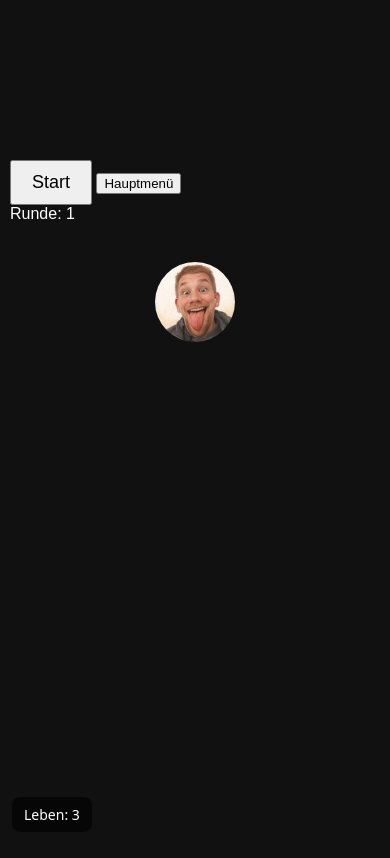
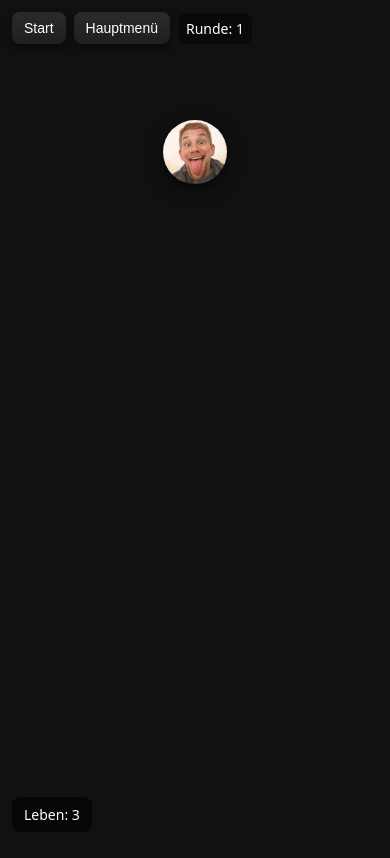
Before and after one commit to lukassk87-hash/Tippi, a website: page www/miss.html in a window 390 px wide. Drawn offline with Linux system fonts and the light colour scheme.

Commit message:
Aktualisieren von miss.css

```diff
--- a/www/css/miss.css
+++ b/www/css/miss.css
@@ -1,47 +1,74 @@
-/* css/miss.css */
-body {
+/* =========================
+   css/miss.css - Überarbeitet
+   - Entfernt großes Body-Padding
+   - #game nutzt volle Viewport-Höhe
+   - Korrigierte Canvas-Position
+   - Z-Index-Korrekturen für miss und overlay
+   - Kleine UI-Verbesserungen
+   ========================= */
+
+/* Grundlayout */
+html, body {
+  height: 100%;
   margin: 0;
-  padding-top: 150px;
-  padding-bottom: 150px;
+  padding: 0;
   background: #111;
   overflow: hidden;
-  font-family: sans-serif;
-  color: white;
+  font-family: system-ui, -apple-system, "Segoe UI", Roboto, "Helvetica Neue", Arial, sans-serif;
+  color: #fff;
+  -webkit-font-smoothing: antialiased;
+  -moz-osx-font-smoothing: grayscale;
 }
 
-/* Spielbereich 200px Abstand oben und unten */
+/* Spielcontainer füllt Viewport (bei Bedarf Header/Footer separat behandeln) */
 #game {
   position: relative;
   width: 100%;
-  height: calc(100vh - 400px);
+  height: 100vh;
   box-sizing: border-box;
+  overflow: hidden;
 }
 
+/* Canvas: absolut, deckt den gesamten Spielbereich ab */
 #gameCanvas {
-  position: central;
+  position: absolute;
   top: 0;
   left: 0;
   width: 100%;
   height: 100%;
+  display: block;
+  background: transparent;
+  z-index: 10;
 }
 
+/* Miss (das draggable Bild) */
 #miss {
   position: absolute;
   width: 80px;
   height: 80px;
   border-radius: 50%;
-  /* pointer-events must be enabled so the element can be grabbed */
-  pointer-events: auto;
-  touch-action: none; /* prevent default touch gestures while dragging */
+  pointer-events: auto;      /* Element muss pointer-events haben, damit es gegriffen werden kann */
+  touch-action: none;        /* verhindert native Touch-Gesten beim Draggen */
   cursor: grab;
   user-select: none;
   -webkit-user-drag: none;
+  transform: translate3d(0,0,0); /* GPU-Boost für flüssigere Positionierung */
+  z-index: 20;               /* über dem Canvas */
+  will-change: left, top;
+  box-shadow: 0 6px 18px rgba(0,0,0,0.6);
+  transition: box-shadow 120ms ease;
+  object-fit: cover;
+  background-color: transparent;
 }
 
+/* Visuelles Feedback beim Greifen */
 #miss.dragging {
   cursor: grabbing;
+  box-shadow: 0 10px 28px rgba(0,0,0,0.7);
+  transition: none;
 }
 
+/* Overlay für Flash-Effekte (grün/rot) */
 #overlay {
   position: absolute;
   top: 0;
@@ -49,24 +76,87 @@ body {
   width: 100%;
   height: 100%;
   pointer-events: none;
+  z-index: 30; /* über allem, damit Flash sichtbar ist */
+  mix-blend-mode: normal;
 }
 
+/* UI-Container (Buttons, Rundenzahl) */
 #ui {
   position: absolute;
-  top: 10px;
-  left: 10px;
-  z-index: 20;
+  top: 12px;
+  left: 12px;
+  z-index: 40;
+  display: flex;
+  gap: 8px;
+  align-items: center;
+  pointer-events: auto;
 }
 
-#startBtn {
-  padding: 10px 20px;
-  font-size: 18px;
+/* Start- und Menü-Buttons */
+#startBtn, #mainMenuBtn {
+  padding: 8px 14px;
+  font-size: 16px;
+  border: none;
+  border-radius: 8px;
+  background: linear-gradient(180deg, #2b2b2b, #1f1f1f);
+  color: #fff;
+  cursor: pointer;
+  box-shadow: 0 4px 10px rgba(0,0,0,0.5);
+}
+#startBtn:active, #mainMenuBtn:active { transform: translateY(1px); }
+
+/* Rundenzahl */
+#roundInfo {
+  font-size: 16px;
+  padding: 6px 10px;
+  background: rgba(0,0,0,0.45);
+  border-radius: 8px;
 }
 
-.greenFlash {
-  background: rgba(0,255,0,0.3);
+/* Lives-Display (falls per JS erzeugt) */
+#livesDisplay {
+  position: fixed;
+  left: 12px;
+  bottom: 12px;
+  z-index: 9999;
+  padding: 8px 12px;
+  border-radius: 8px;
+  background: rgba(0,0,0,0.6);
+  color: #fff;
+  font-family: system-ui, sans-serif;
+  font-size: 14px;
+  pointer-events: none;
 }
 
+/* Flash-Klassen (Overlay) */
+.greenFlash {
+  background: rgba(0, 255, 120, 0.18);
+  animation: flashFade 300ms ease-out;
+}
 .redFlash {
-  background: rgba(255,0,0,0.3);
+  background: rgba(255, 60, 60, 0.18);
+  animation: flashFade 300ms ease-out;
 }
+@keyframes flashFade {
+  from { opacity: 1; }
+  to   { opacity: 0; }
+}
+
+/* Responsive Anpassungen */
+@media (max-width: 600px) {
+  #miss { width: 64px; height: 64px; }
+  #startBtn, #mainMenuBtn { font-size: 14px; padding: 8px 12px; }
+  #roundInfo { font-size: 14px; padding: 6px 8px; }
+}
+
+/* Debug-Hilfen (nur aktivieren beim Entwickeln) */
+.debug-outline #game { outline: 1px dashed rgba(255,255,255,0.06); }
+.debug-outline #gameCanvas { outline: 1px dashed rgba(255,0,0,0.06); }
+.debug-outline #miss { outline: 1px dashed rgba(0,255,0,0.12); }
+
+/* Accessibility: Fokus-Styling für Tastaturbedienung */
+#startBtn:focus, #mainMenuBtn:focus {
+  outline: 2px solid rgba(255,255,255,0.12);
+  outline-offset: 2px;
+  box-shadow: 0 6px 18px rgba(0,0,0,0.6);
+}
```
